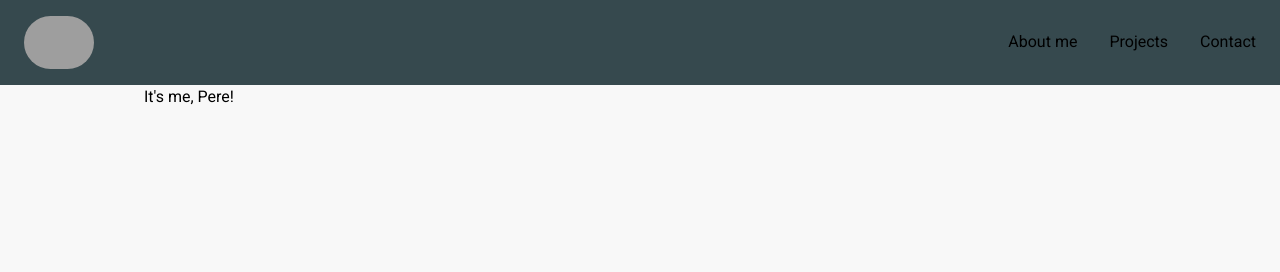
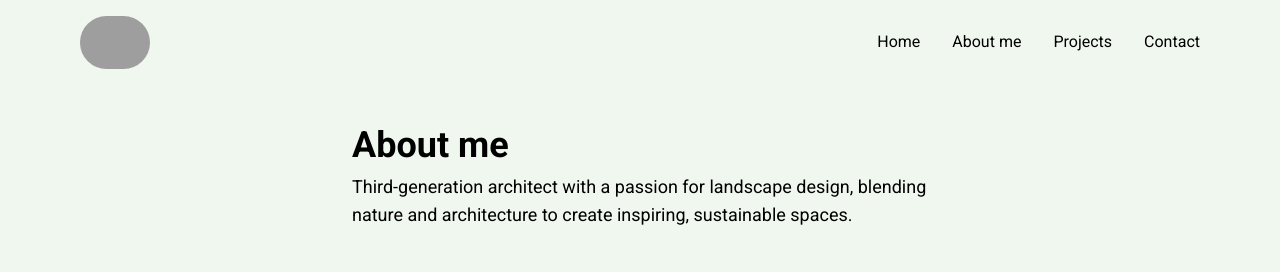
Before and after one commit to ginamarieges/pere-marieges-portfolio, an Astro site: page / in a window 1280 px wide. Built offline with nearby package versions, Linux system fonts and the light colour scheme; Astro itself is replaced by a stand-in of ours; grey boxes are pictures that could not be loaded.

Commit message:
Create SectionContainer component and add about me section

```diff
--- a/src/components/Header/Header.astro
+++ b/src/components/Header.astro
@@ -1,4 +1,4 @@
-<header class="bg-secondary py-4 px-6 flex justify-between items-center max-w-7xl mx-auto">
+<header class="py-4 px-20 flex justify-between items-center max-w-7xl mx-auto w-full">
     <img class="rounded-full"
     src="https://media.licdn.com/dms/image/v2/D4D03AQEOoDYQNHl1_g/profile-displayphoto-shrink_800_800/profile-displayphoto-shrink_800_800/0/1697197390640?e=1736985600&v=beta&t=aINc9RzsPgzDIv6193RNbuPZBTdyX68IPMUHJyy8A2M"
     alt="Pere Marieges photo"
@@ -7,13 +7,16 @@
     <nav>
       <ul class="flex flex-row gap-8">
         <li>
-          <a href="/about">About me</a>
+          <a href="#top">Home</a>
         </li>
         <li>
-          <a href="/projects">Projects</a>
+          <a href="#about">About me</a>
         </li>
         <li>
-          <a href="/contact">Contact</a>
+          <a href="#projects">Projects</a>
+        </li>
+        <li>
+          <a href="#contact">Contact</a>
         </li>
       </ul>
     </nav>
--- /dev/null
+++ b/src/components/SectionContainer.astro
@@ -0,0 +1,13 @@
+---
+interface Props {
+  id: String,
+  title: String,
+  class?: String
+}
+const {id, title, class: className } = Astro.props;
+---
+<section :id={id} class={`gap-4 max-w-xl w-full mx-auto lg:w-[740px] py-10 ${className}`}>
+  <slot name="icon"></slot>
+  <h2 class="text-4xl font-bold">{title}</h2>
+  <slot/>
+</section>
--- a/src/layouts/Layout.astro
+++ b/src/layouts/Layout.astro
@@ -1,5 +1,5 @@
 ---
-import Header from '../components/Header/Header.astro';
+import Header from '../components/Header.astro';
 
 interface Props {
 	title: string;
@@ -18,16 +18,8 @@ const { title } = Astro.props;
 		<meta name="generator" content={Astro.generator} />
 		<title>{title}</title>
 	</head>
-	<body class="min-h-screen pb-32">
+	<body>
 		<Header/>
-		<main class="max-w-5xl px-4 m-auto">
-			<slot />
-		</main>
+		<slot />
 	</body>
 </html>
-
-<style is:global>
-	:root {
-		color-scheme: light dark;
-	}
-</style>
--- a/src/pages/index.astro
+++ b/src/pages/index.astro
@@ -1,10 +1,13 @@
 ---
+import SectionContainer from '../components/SectionContainer.astro';
 import Layout from '../layouts/Layout.astro';
 import '../styles/tailwind.css'
 ---
 
-<Layout title="Pere Marieges">
+<Layout title="Pere Marieges Portfolio">
 	<main>
-		<h1>It's me, Pere!</h1>
+		<SectionContainer id="#about" title="About me">
+			<h3 class="text-lg text-pretty pt-2">Third-generation architect with a passion for landscape design, blending nature and architecture to create inspiring, sustainable spaces.</h3>
+		</SectionContainer>
 	</main>
 </Layout>
--- a/src/styles/tailwind.css
+++ b/src/styles/tailwind.css
@@ -13,6 +13,7 @@
 
   html {
     font-family: roboto;
+    scroll-behavior: smooth;
   }
 
   body,
@@ -22,7 +23,13 @@
   h4 {
     margin: 0;
     padding: 0;
-    background-color: #f8f8f8;
+  }
+
+  body {
+    background-color: #f0f7ee;
+    display: flex;
+    flex-direction: column;
+    min-height: 100vh;
   }
 
   ul {
@@ -52,4 +59,10 @@
   img {
     max-width: 100%;
   }
+
+  @media (prefers-reduced-motion: reduce) {
+    html {
+      scroll-behavior: auto;
+    }
+  }
 }
--- a/tailwind.config.mjs
+++ b/tailwind.config.mjs
@@ -7,7 +7,7 @@ export default {
     extend: {
       colors: {
         primary: "#F8F8F8",
-        secondary: "#36494E",
+        secondary: "#F0F7EE",
         // secondary: "#AC3931",
         tertiary: "#537d8d",
       },
```
